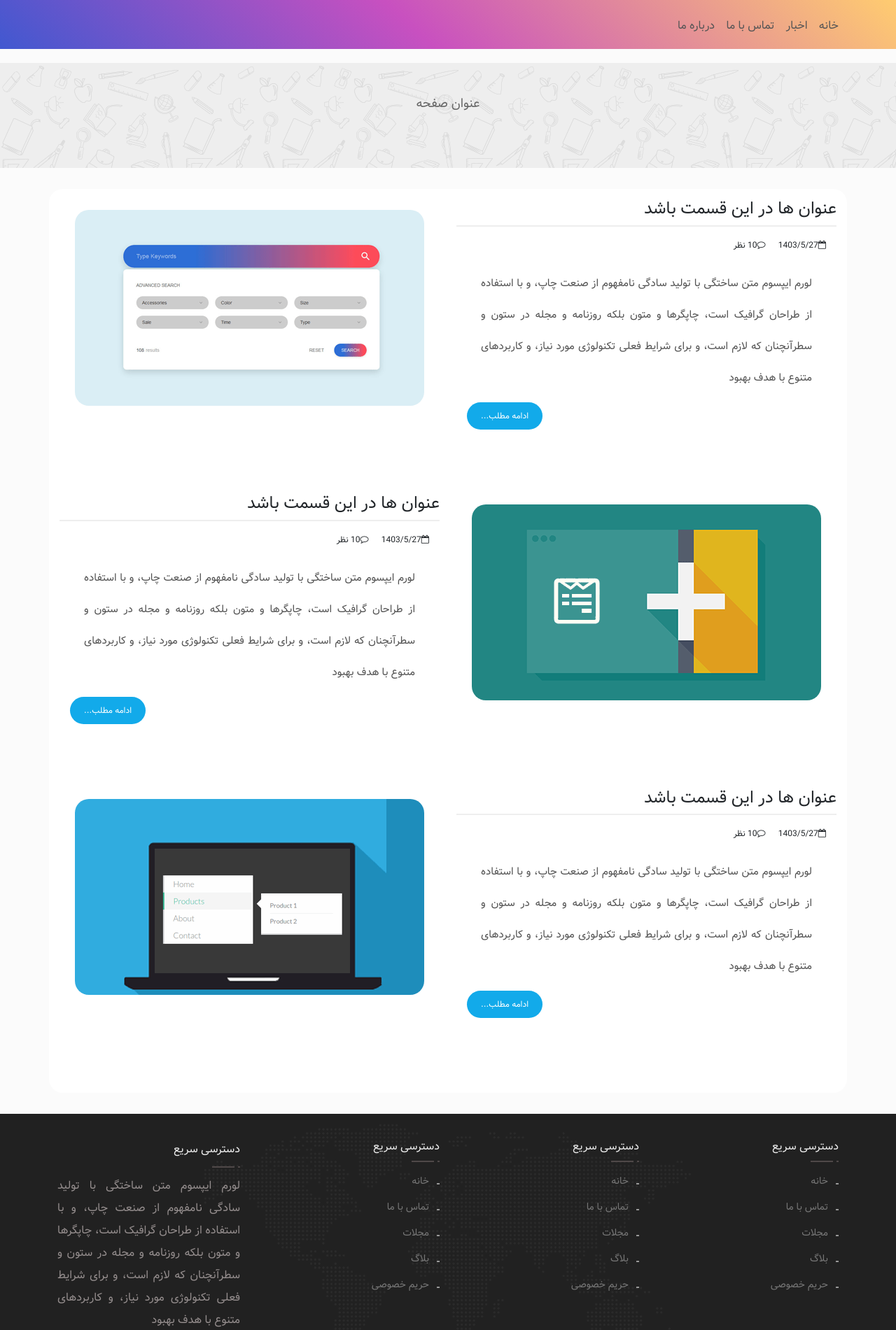
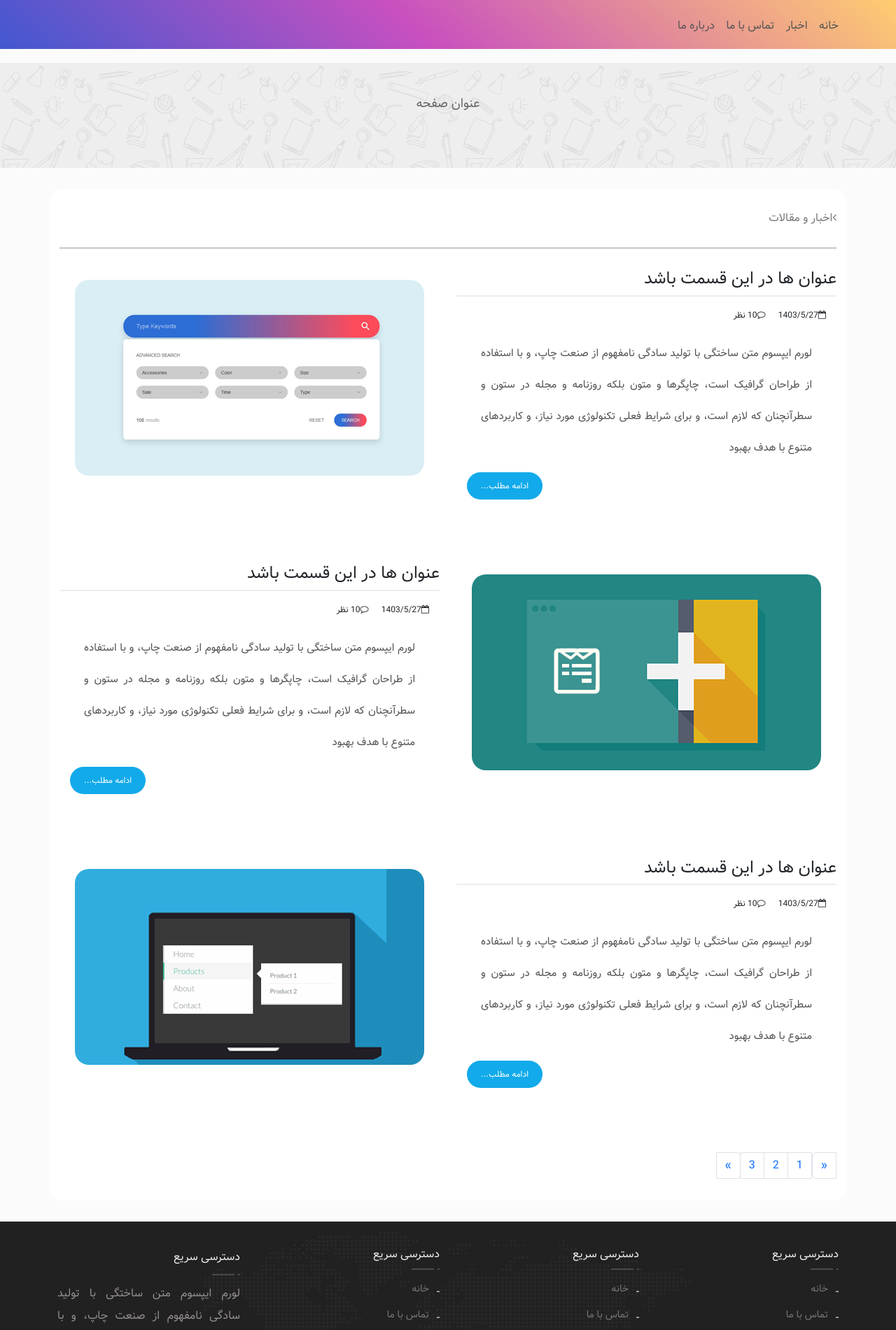
Before and after one commit to rohalah1985/wp, a PHP site: page /blog.html in a window 1280 px wide. Shown: the part 40-1941 px from the top of the page at 70% size. Run offline with PHP 8.4, Linux system fonts and the light colour scheme.

Commit message:
blog complete

```diff
--- a/blog.html
+++ b/blog.html
@@ -72,6 +72,7 @@
       <div class="container">
         <div class="row">
           <div class="page-content index-blog">
+            <span class="page-title"><i class="fa fa-angle-left"></i>اخبار و مقالات  </span>
             <div class="row">
                 <div class="col-md-6">
                   <div class="description">
@@ -139,8 +140,31 @@
                   </div>
                 </div>
               </div>
+              <div class="col-md-12 text-center">
+                <div class="pagination-box  ">
+                  <nav aria-label="Page navigation example">
+                    <ul class="pagination">
+                      <li class="page-item">
+                        <a class="page-link" href="#" aria-label="Previous">
+                          <span aria-hidden="true">&laquo;</span>
+                          <span class="sr-only">Previous</span>
+                        </a>
+                      </li>
+                      <li class="page-item"><a class="page-link" href="#">1</a></li>
+                      <li class="page-item"><a class="page-link" href="#">2</a></li>
+                      <li class="page-item"><a class="page-link" href="#">3</a></li>
+                      <li class="page-item">
+                        <a class="page-link" href="#" aria-label="Next">
+                          <span aria-hidden="true">&raquo;</span>
+                          <span class="sr-only">Next</span>
+                        </a>
+                      </li>
+                    </ul>
+                  </nav>
+                </div>
+              </div>
+        </div>
 
-        </div>
       </div>
     </div>
 
--- a/style.css
+++ b/style.css
@@ -543,3 +543,13 @@ font-size: 15px;
     background-color: #4158D0;
     background-image: linear-gradient(43deg, #4158D0 0%, #C850C0 46%, #FFCC70 100%);
   }
+
+  span.page-title{
+    display: block;
+    padding: 15px 0 30px 15px;
+    margin-bottom: 30px;
+    border-bottom: 1px solid #9f9595;
+    width: 100%;
+    color: #777;
+
+  }
```
